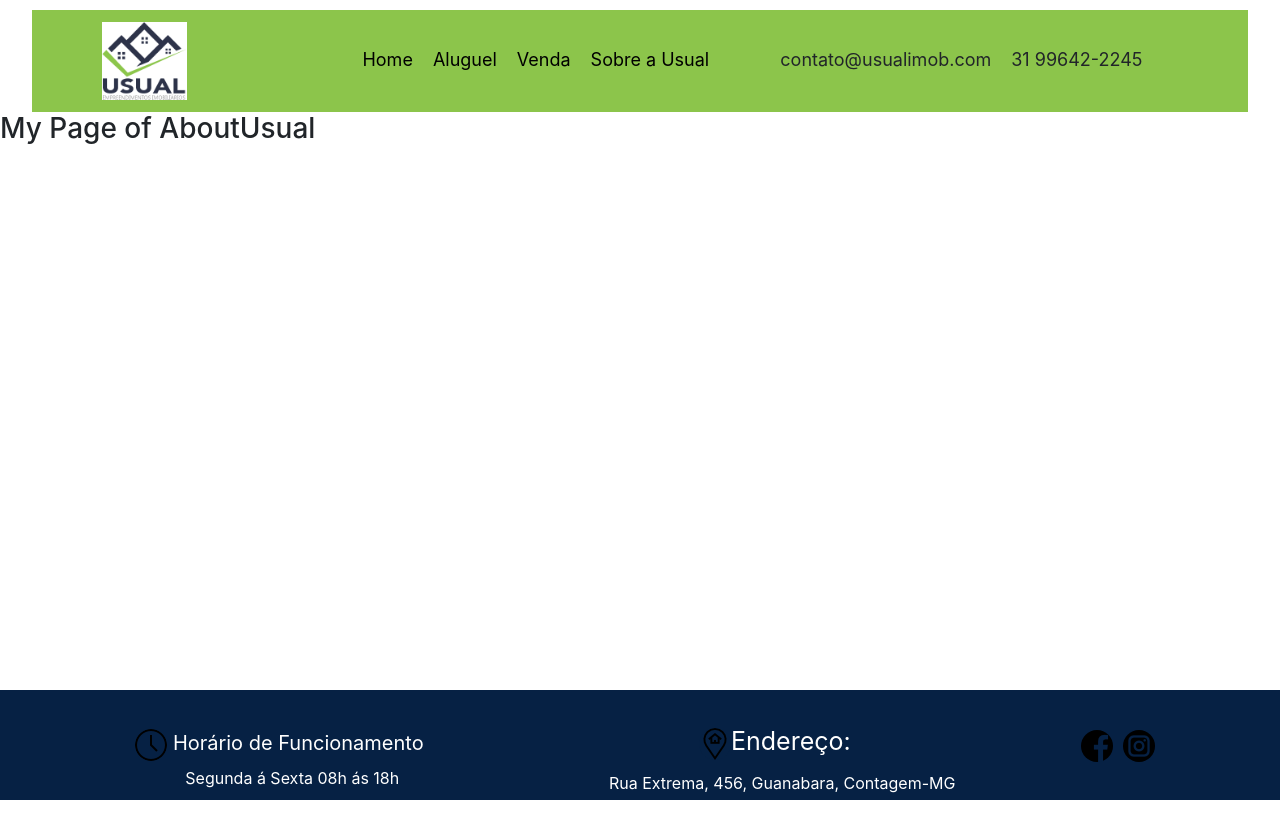
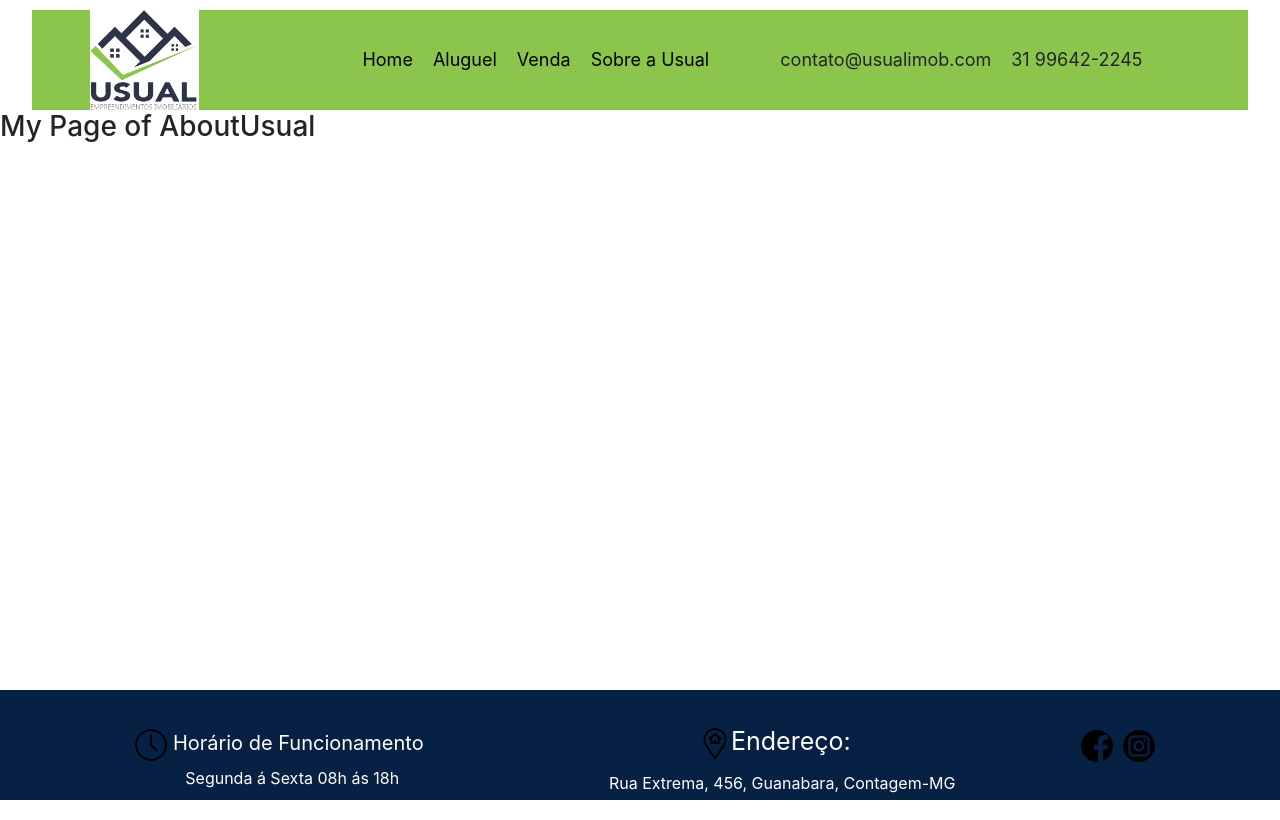
Before and after one commit to armando771/Usual-Imob, a React (Create React App) app: page /sobre in a window 1280 px wide. Built offline with nearby package versions, Linux system fonts and the light colour scheme.

Commit message:
header ajustes e troca de a por class linkHeader

```diff
--- a/src/components/Header.jsx
+++ b/src/components/Header.jsx
@@ -9,10 +9,10 @@ function Header() {
       <img src={ Logo } alt='Logo Usual' id="Logo" />
       <div id="uls">
         <ul id='navBar' type='none'>
-          <li className="lis"><Link to="/">Home</Link></li>
-          <li className="lis"><Link to="/aluguel">Aluguel</Link></li>
-          <li className="lis"><Link to="/venda">Venda</Link></li>
-          <li className="lis"><Link to="/sobre">Sobre a Usual</Link></li>
+          <li className="lis"><Link className="LinkHeader" to="/">Home</Link></li>
+          <li className="lis"><Link className="LinkHeader" to="/aluguel">Aluguel</Link></li>
+          <li className="lis"><Link className="LinkHeader" to="/venda">Venda</Link></li>
+          <li className="lis"><Link className="LinkHeader" to="/sobre">Sobre a Usual</Link></li>
           </ul>
         <ul id="contact" type='none'>
           <li className="lis">contato@usualimob.com</li>
--- a/src/styles/HeaderStyle.css
+++ b/src/styles/HeaderStyle.css
@@ -14,13 +14,24 @@
 }
 
 #Logo {
-  width: 7%;
-	height: 7%;
-	margin: 1%;
+  width: 9%;
+	height: 9%;
 }
 
 .lis {
 	margin: 10px;
+}
+
+
+.LinkHeader {
+	text-decoration: none;
+	color: black;
+}
+
+.LinkHeader:hover {
+	color: white;
+	text-decoration: underline;
+	font-size: 20px;
 }
 
 header {
@@ -28,18 +39,7 @@ header {
   display: flex;
 	justify-content: space-around;
 	text-align: center;
- 	background-color: #8CC54B;
+	background-color: #8CC54B;
 	margin: auto;
 	margin-top: 10px;
 }
-
-a {
-	text-decoration: none;
-	color: black;
-}
-
-a:hover {
-	color: white;
-	text-decoration: underline;
-	font-size: 20px;
-}
```
